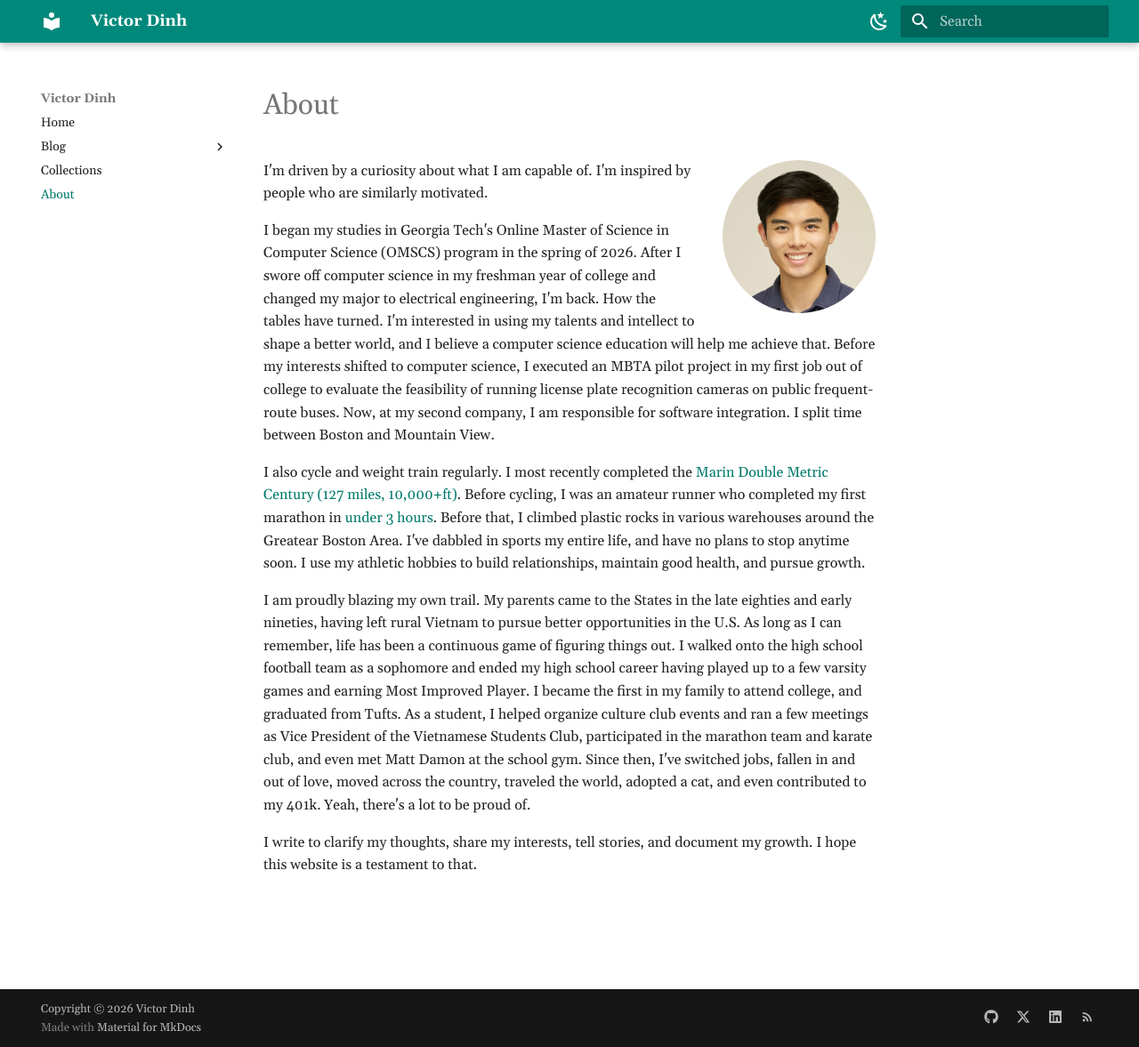
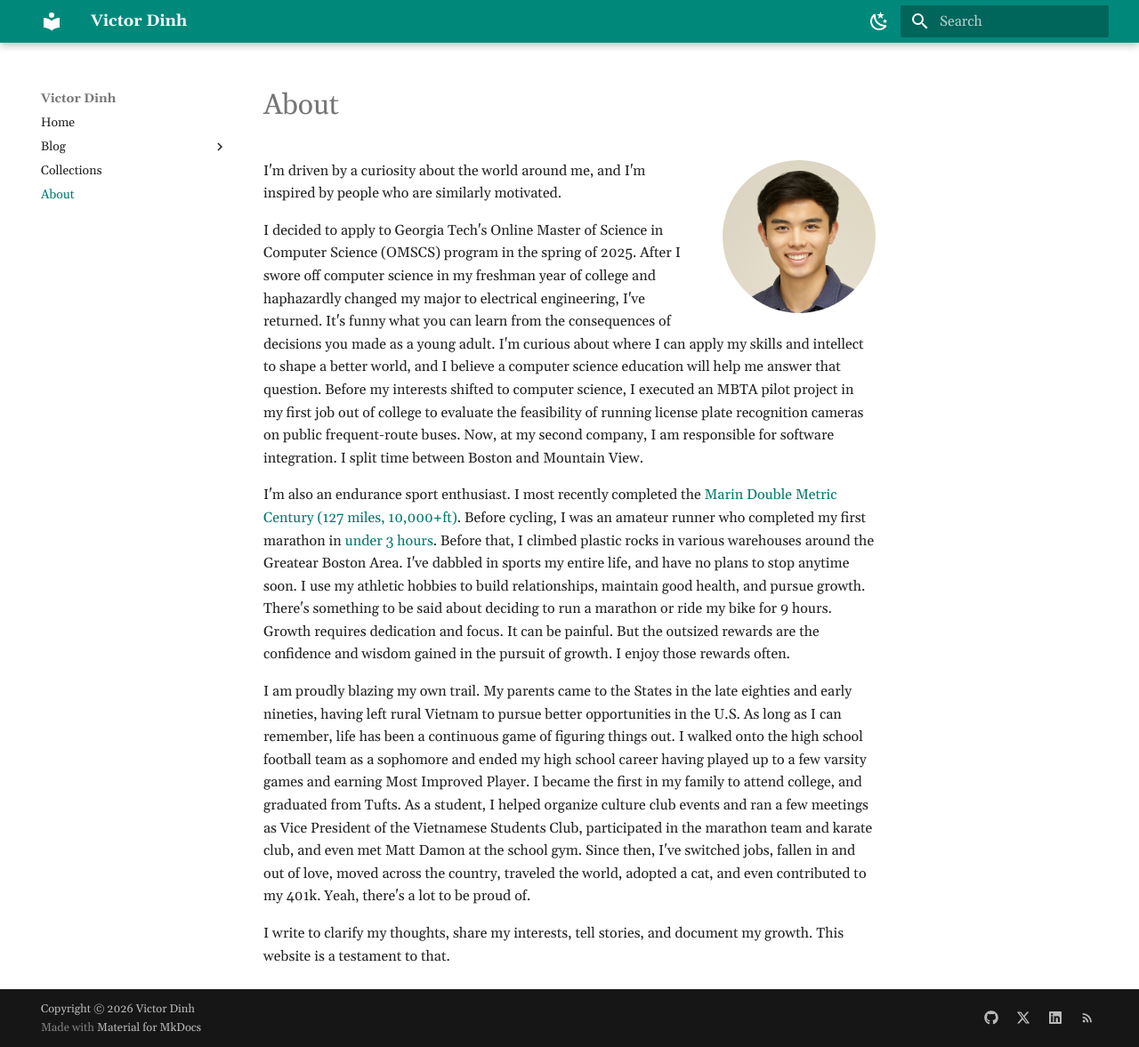
Before and after one commit to vd141/vd141.github.io, an MkDocs documentation site: the page built from docs/about.md, in a window 1280 px wide and 1177 px high. Shown: the whole window at 89% size. Built offline with MkDocs 1.6.1 and Material for MkDocs 9.7.7, drawn with Linux system fonts in a browser that asks for light colours.

Commit message:
8/23 first commit

```diff
--- a/docs/about.md
+++ b/docs/about.md
@@ -2,12 +2,12 @@
 
 ![About photo](assets/1D3BDCB1-A088-4A86-B229-6A34A2260074_1_105_c.jpeg){ .about-photo width="25%" }
 
-I'm driven by a curiosity about what I am capable of. I'm inspired by people who are similarly motivated.
+I'm driven by a curiosity about the world around me, and I'm inspired by people who are similarly motivated.
 
-I began my studies in Georgia Tech's Online Master of Science in Computer Science (OMSCS) program in the spring of 2026. After I swore off computer science in my freshman year of college and changed my major to electrical engineering, I'm back. How the tables have turned. I'm interested in using my talents and intellect to shape a better world, and I believe a computer science education will help me achieve that. Before my interests shifted to computer science, I executed an MBTA pilot project in my first job out of college to evaluate the feasibility of running license plate recognition cameras on public frequent-route buses. Now, at my second company, I am responsible for software integration. I split time between Boston and Mountain View.
+I decided to apply to Georgia Tech's Online Master of Science in Computer Science (OMSCS) program in the spring of 2025. After I swore off computer science in my freshman year of college and haphazardly changed my major to electrical engineering, I've returned. It's funny what you can learn from the consequences of decisions you made as a young adult. I'm curious about where I can apply my skills and intellect to shape a better world, and I believe a computer science education will help me answer that question. Before my interests shifted to computer science, I executed an MBTA pilot project in my first job out of college to evaluate the feasibility of running license plate recognition cameras on public frequent-route buses. Now, at my second company, I am responsible for software integration. I split time between Boston and Mountain View.
 
-I also cycle and weight train regularly. I most recently completed the [Marin Double Metric Century (127 miles, 10,000+ft)](https://www.strava.com/activities/19562459563). Before cycling, I was an amateur runner who completed my first marathon in [under 3 hours](https://www.strava.com/activities/10981019147). Before that, I climbed plastic rocks in various warehouses around the Greatear Boston Area. I've dabbled in sports my entire life, and have no plans to stop anytime soon. I use my athletic hobbies to build relationships, maintain good health, and pursue growth.
+I'm also an endurance sport enthusiast. I most recently completed the [Marin Double Metric Century (127 miles, 10,000+ft)](https://www.strava.com/activities/19562459563). Before cycling, I was an amateur runner who completed my first marathon in [under 3 hours](https://www.strava.com/activities/10981019147). Before that, I climbed plastic rocks in various warehouses around the Greatear Boston Area. I've dabbled in sports my entire life, and have no plans to stop anytime soon. I use my athletic hobbies to build relationships, maintain good health, and pursue growth. There's something to be said about deciding to run a marathon or ride my bike for 9 hours. Growth requires dedication and focus. It can be painful. But the outsized rewards are the confidence and wisdom gained in the pursuit of growth. I enjoy those rewards often.
 
 I am proudly blazing my own trail. My parents came to the States in the late eighties and early nineties, having left rural Vietnam to pursue better opportunities in the U.S. As long as I can remember, life has been a continuous game of figuring things out. I walked onto the high school football team as a sophomore and ended my high school career having played up to a few varsity games and earning Most Improved Player. I became the first in my family to attend college, and graduated from Tufts. As a student, I helped organize culture club events and ran a few meetings as Vice President of the Vietnamese Students Club, participated in the marathon team and karate club, and even met Matt Damon at the school gym. Since then, I've switched jobs, fallen in and out of love, moved across the country, traveled the world, adopted a cat, and even contributed to my 401k. Yeah, there's a lot to be proud of.
 
-I write to clarify my thoughts, share my interests, tell stories, and document my growth. I hope this website is a testament to that.
+I write to clarify my thoughts, share my interests, tell stories, and document my growth. This website is a testament to that.
```
Also changed, not shown: docs/blog/posts/.20260823_love_cycling.md (added, +9 -0 lines), docs/blog/posts/20260821_andrew_ng_advanced_learning_algorithms.md (+5 -0 lines), docs/blog/posts/20260820_discovering_cycling.md (renamed from docs/blog/posts/20260820_cycling.md).
